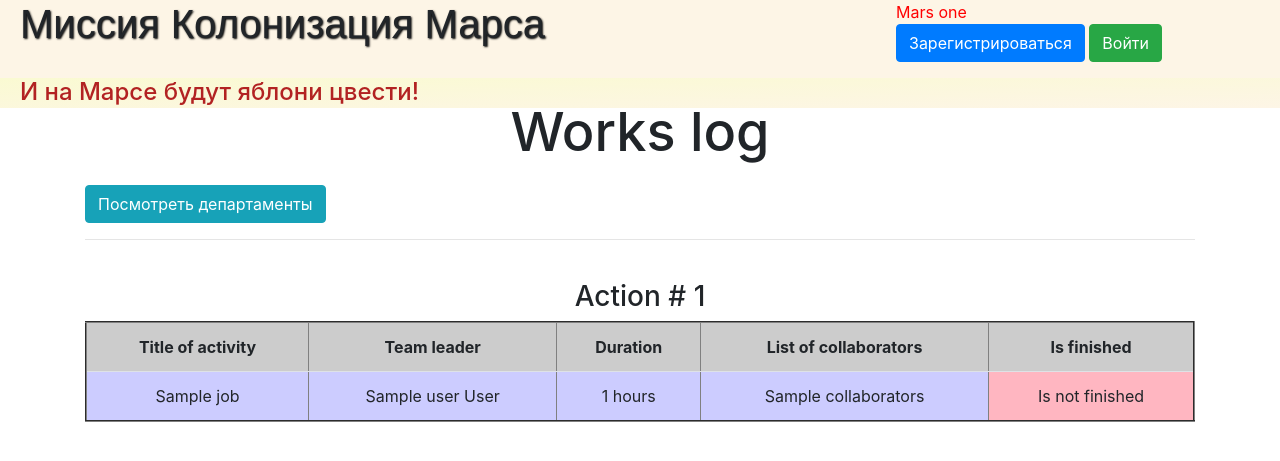
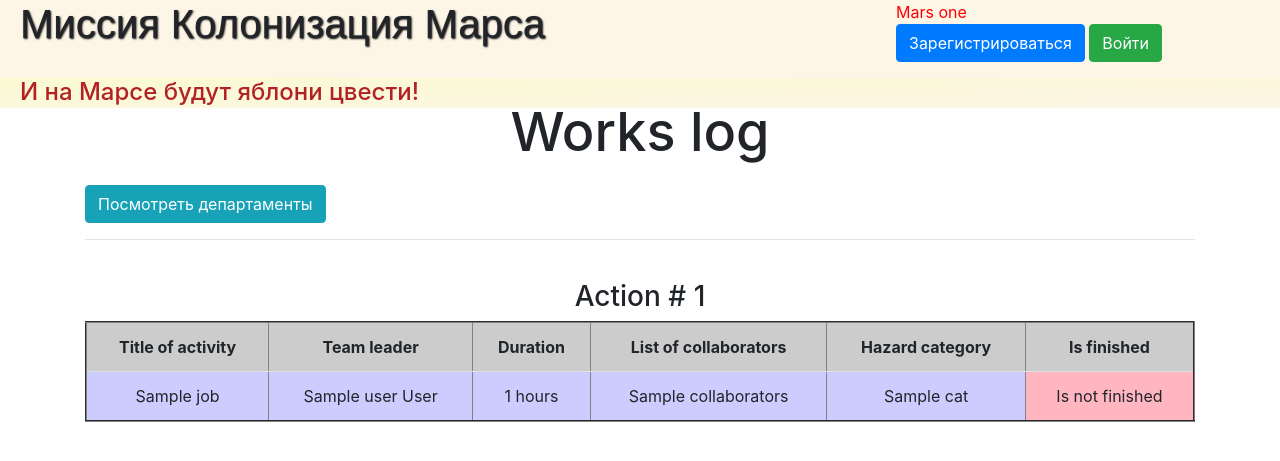
Before and after one commit to Naruto-sys/Working_Mars_app, a Flask app: template templates/jobs.html in a window 1280 px wide. Shown: the top 461 px of the page. Run offline with Flask 2, Linux system fonts and the light colour scheme; the template is opened without the code that fills it: most values are stand-ins (such as "Sample title", 1, 10 or a date in 2020); some libraries are stand-ins or nearby versions.

Commit message:
Fifth commit

```diff
--- a/data/__all_models.py
+++ b/data/__all_models.py
@@ -1,3 +1,4 @@
 from . import users
 from . import jobs
 from . import departments
+from . import categories
--- a/data/jobs.py
+++ b/data/jobs.py
@@ -18,6 +18,9 @@ class Jobs(SqlAlchemyBase):
 
     team_leader = sqlalchemy.Column(sqlalchemy.Integer, sqlalchemy.ForeignKey("users.id"))
 
+    categories = orm.relation("Category",
+                              secondary="association",
+                              backref="jobs")
     user = orm.relation('User')
 
     def __repr__(self):
--- a/templates/jobs.html
+++ b/templates/jobs.html
@@ -28,6 +28,9 @@
 					List of collaborators
 				</th>
 				<th style="text-align: center;">
+					Hazard category
+				</th>
+				<th style="text-align: center;">
 					Is finished
 				</th>
 			</tr>
@@ -44,6 +47,17 @@
 				</td>
 				<td>
 					<span> {{ job.collaborators }} </span>
+				</td>
+				<td>
+					<span>
+					{% for cat in job.categories %}
+						{% if not loop.last %}
+							{{ cat.name }},
+						{% else %}
+							{{ cat.name }}
+						{% endif %}
+					{% endfor %}
+					</span>
 				</td>
 				<td bgcolor="#FFB6C1">
 					<span>
```
Also changed, not shown: data/categories.py (added, +17 -0 lines), db/users.sqlite.
